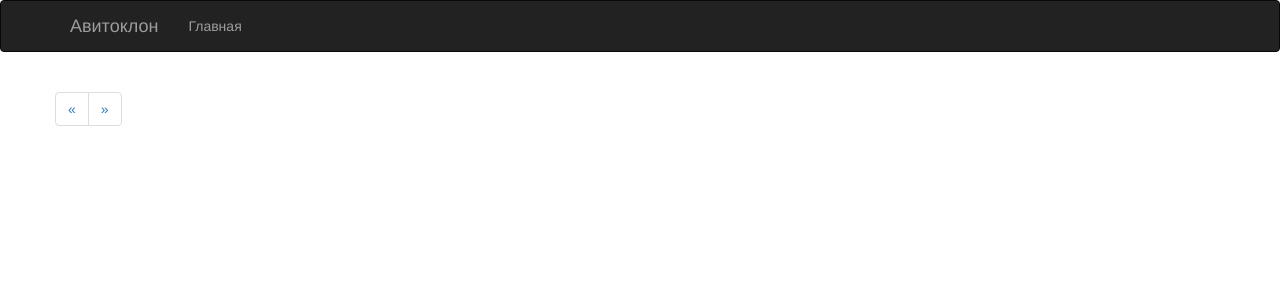
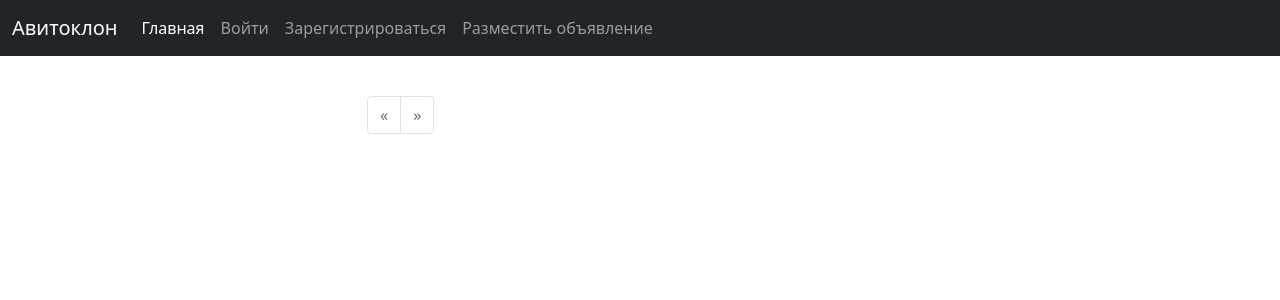
Before and after one commit to SashaPotapov/avito_clone, a Flask app: page / in a window 1280 px wide. Shown: the top 300 px of the page. Run offline with Flask 2, Linux system fonts and the light colour scheme; data that the repository does not hold is empty; some libraries are stand-ins or nearby versions.

Commit message:
Add Sasha's code to this branch (fix conflict)

```diff
--- a/app/main/views.py
+++ b/app/main/views.py
@@ -1,4 +1,4 @@
-from flask import request, render_template, url_for
+from flask import request, render_template, url_for, abort
 from . import main
 from .. import db
 from ..models import Product
@@ -9,8 +9,14 @@ def index():
     page = request.args.get('page', 1, type=int)
     pagination = Product.query.order_by(Product.published.desc()).paginate(page, error_out=False)
     products = pagination.items
-    next_url = url_for('.index', page=pagination.next_num)
-    page = url_for('.index', page=pagination.page)
-    prev_url = url_for('.index', page=pagination.prev_num)
+    next_url = url_for('main.index', page=pagination.next_num)
+    prev_url = url_for('main.index', page=pagination.prev_num)
     return render_template('main/index.html', title='Авитоклон', products=products,
-                            pagination=pagination, next_url=next_url, prev_url=prev_url, page=page)
+                           pagination=pagination, next_url=next_url, prev_url=prev_url)
+
+@main.route('/product/<int:product_id>')
+def product_page(product_id):
+    product = Product.query.filter(Product.id == product_id).first()
+    if not product:
+        abort(404)
+    return render_template('main/product.html', product=product)
--- a/app/templates/base.html
+++ b/app/templates/base.html
@@ -1,38 +1,46 @@
-{% extends 'bootstrap/base.html' %}
-
-{% block head %}
-{{ super() }}
-<link rel="shortcut icon" href="{{ url_for('static', filename='favicon.ico') }}"
- type="image/x-icon">
-<link rel="icon" href="{{ url_for('static', filename='favicon.ico') }}"
- type="image/x-icon">
-{% endblock %}
-
-{% block title %}{{ title }}{% endblock %}
-
-{% block navbar %}
-    <div class="navbar navbar-inverse" role="navigation">
-        <div class="container">
-            <div class="navbar-header">
-                <button type="button" class="navbar-toggle" data-toggle="collapse" data-target=".navbar-collapse">
-                    <span class="sr-only">Toggle navigation</span>
-                    <span class="icon-bar"></span>
-                    <span class="icon-bar"></span>
-                    <span class="icon-bar"></span>
-                </button>
-                <a class="navbar-brand" href="/">{{ title }}</a>
-            </div>
-            <div class="navbar-collapse collapse">
-                <ul class="nav navbar-nav">
-                    <li><a href="{{ url_for('main.index') }}">Главная</a></li>
+<!DOCTYPE html>
+<html lang="en">
+<head>
+    <meta charset="UTF-8">
+    <meta http-equiv="X-UA-Compatible" content="IE=edge">
+    <meta name="viewport" content="width=device-width, initial-scale=1.0">
+    <link href="https://cdn.jsdelivr.net/npm/bootstrap@5.0.1/dist/css/bootstrap.min.css" rel="stylesheet" integrity="sha384-+0n0xVW2eSR5OomGNYDnhzAbDsOXxcvSN1TPprVMTNDbiYZCxYbOOl7+AMvyTG2x" crossorigin="anonymous">
+    <title>{{ title }}</title>
+</head>
+<body>
+    <nav class="navbar fixed-top navbar-expand-lg navbar-dark bg-dark">
+        <div class="container-fluid">
+            <a class="navbar-brand mb-0 h1" href="{{ url_for('main.index') }}">{{ title }}</a>
+            <button class="navbar-toggler" type="button" data-bs-toggle="collapse" data-bs-target="#navbarNav" aria-controls="navbarContent" aria-expanded="false" aria-label="Toggle navigation">
+                <span class="navbar-toggler-icon"></span>
+            </button>
+            <div class="collapse navbar-collapse" id="navbarNav">
+                <ul class="navbar-nav">
+                <li class="nav-item">
+                    <a class="nav-link active" aria-current="page" href="{{ url_for('main.index') }}">Главная</a>
+                </li>
+                <li class="nav-item">
+                    <a class="nav-link" href="#">Войти</a>
+                </li>
+                <li class="nav-item">
+                    <a class="nav-link" href="#">Зарегистрироваться</a>
+                </li>
+                <li class="nav-item">
+                    <a class="nav-link" href="#">Разместить объявление</a>
+                    </li>
                 </ul>
             </div>
         </div>
+    </nav>
+    <br>
+    <br>
+    <br>
+    <br>
+    {% block content %}
+    <div class='container'>
+        {% block page_content %}{% endblock page_content %}
     </div>
-{% endblock %}
-
-{% block content %}
-<div class='container'>
-    {% block page_content %}{% endblock page_content %}
-</div>
-{% endblock content %}
+    {% endblock content %}
+    <script src="https://cdn.jsdelivr.net/npm/bootstrap@5.0.1/dist/js/bootstrap.bundle.min.js" integrity="sha384-gtEjrD/SeCtmISkJkNUaaKMoLD0//ElJ19smozuHV6z3Iehds+3Ulb9Bn9Plx0x4" crossorigin="anonymous"></script>
+</body>
+</html>
--- a/app/templates/main/index.html
+++ b/app/templates/main/index.html
@@ -2,45 +2,46 @@
 
 {% block page_content %}
     <div class="row">
-        <div class='col-dm-4'>
+        <div class='col-3'>
+        </div>
+        <div class='col-6'>
             {% for product in products %}
-            <h3><a href="">{{ product.title }}</a></h3>
-            <h5<em>Категория: {{ product.category }}</em></h5><br>
-            <img src="{{ product.link_photo }}" height="300" width="300">
+                <div class="item_card">
+                    <h4><a href="product/{{ product.id }}">{{ product.title }}</a></h4>
+                    <img src="{{ product.link_photo }}" height="200" width="200">
                     <p>Описание: {{ product.description[:100] }}...</p>
                     <p>Адрес: {{ product.address }}</p>
                     <p><em>Цена: {{ product.price }} руб.</em></p>
                     <p>Опубликовано: {{ product.published.strftime('%d.%m.%Y %H:%M') }}</p>
-            <hr>
+                </div>
             {% endfor %}
+        </div>
+        <div class="col-3">
+        </div>
+    </div>
+    <div class="row">
+        <div class="col-3">
+        </div>
+        <div class="col-6">
             <nav aria-label="Page navigation">
                 <ul class="pagination">
-                    <li class="page-item">
+                    <li class="page-item {% if not pagination.has_prev %} disabled {% endif %}"  >
                         <a class="page-link" href="{% if pagination.has_prev %} {{ prev_url }} {% endif %}" aria-label="Previous">
                             <span aria-hidden="true">&laquo;</span>
                         </a>
                     </li>
                     {% for p in range(1, pagination.pages + 1) %}
-                        <li class="page-item"><a class="page-link" href="?page={{ p }}">{{ p }}</a>
+                        <li class="page-item {% if pagination.page == p %} active aria-current="page"{% endif %}"><a class="page-link" href="?page={{ p }}">{{ p }}</a>
                     {% endfor %}
-                    <li class="page-item">
-                        <a class="page-link" href=" {% if pagination.has_next %} {{ next_url }} {% endif %}" aria-label="Next">
+                    <li class="page-item {% if not pagination.has_next %} disabled {% endif %}">
+                        <a class="page-link" href="{% if pagination.has_next %} {{ next_url }} {% endif %}" aria-label="Next">
                             <span aria-hidden="true">&raquo;</span>
                         </a>
                     </li>
                 </ul>
             </nav>
         </div>
-        <div class="col-dm-6">
-        </div>
-    </div>
-    <div class="row">
-        <div class="col-md-3">
-        </div>
-        <div class="col-md-6">
-
-        </div>
-        <div class="col-md-3">
+        <div class="col-3">
         </div>
     </div>
 {% endblock page_content %}
```
Also changed, not shown: app/templates/main/product.html (added, +23 -0 lines), tests/test_user_model.py (+25 -1 lines). Lines whose indentation alone changed are shown as unchanged.
